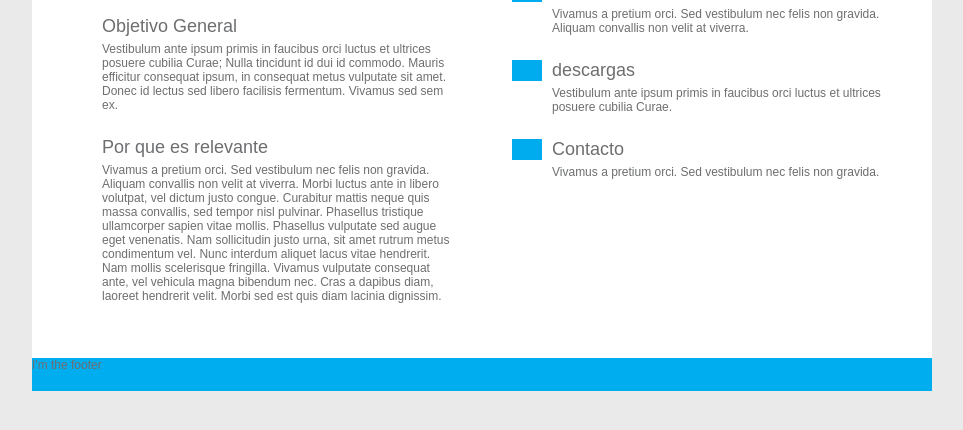
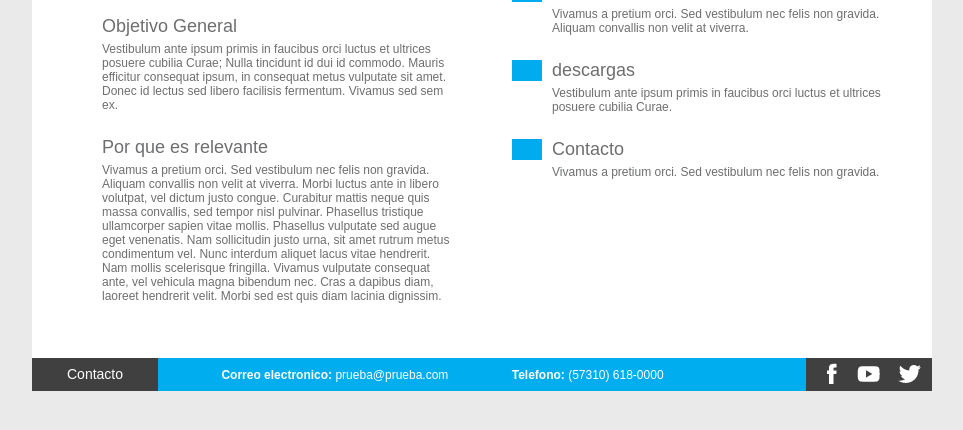
Before and after one commit to efranco89/origami_css, a plain HTML site: page index.htm in a window 1280 px wide. Shown: the part 518-948 px from the top of the page, without its empty margins (158-1121 px from the left). Drawn offline with Linux system fonts and the light colour scheme.

Commit message:
Ref finishing the footer

```diff
--- a/css/estilos.css
+++ b/css/estilos.css
@@ -191,3 +191,77 @@ nav #logo{
 .blue-bullet{
   background: url(../imagenes/bullet.jpg) no-repeat left center;
 }
+
+/* for the foother */
+
+footer > h4{
+  background-color: #404041;
+  color: #fff;
+  display: inline-block;
+  font-size: 14px;
+  font-weight: normal;
+  margin: 0;
+  padding: 8px 35px 9px;
+  position: relative;
+}
+
+footer  span {
+  color: #fff;
+  display: inline-block;
+  padding-left: 60px;
+  position: relative;
+}
+
+footer span a{
+  color: #fff;
+  text-decoration: none;
+}
+
+footer span a:hover{
+  text-decoration: underline;
+}
+
+footer div{
+  background-color: #404041;
+  display: block;
+  height: 33px;
+  padding: 0 10px;
+  position: absolute;
+  right: 0;
+  top: 0;
+}
+
+footer div a{
+  position: relative;
+  display: inline-block;
+  width: 33px;
+  height: 33px;
+  text-indent: 100px;
+  overflow: hidden;
+  background-image: url(../imagenes/iconos-sociales.png);
+  background-repeat: no-repeat;
+}
+
+footer div #facebook{
+  background-position: 11px 5px;
+}
+
+footer div #facebook:hover{
+  background-position: 11px -28px;
+}
+
+footer div #youtube{
+  background-position: -40px 5px;
+}
+
+footer div #youtube:hover{
+  background-position: -40px -28px;
+}
+
+footer div #twitter{
+  background-position: -85px 5px;
+}
+
+footer div #twitter:hover{
+  background-position: -85px -28px;
+}
--- a/index.htm
+++ b/index.htm
@@ -121,7 +121,18 @@
         </div>
       </div>
       <footer>
-        I'm the footer
+        <h4>Contacto</h4>
+        <span>
+          <strong>Correo electronico:</strong> <a href="mailto:prueba@prueba.com">prueba@prueba.com</a>
+        </span>
+        <span>
+          <strong>Telefono:</strong> (57310) 618-0000
+        </span>
+        <div>
+          <a href="#" id="facebook">Facebook</a>
+          <a href="#" id="youtube">Youtube</a>
+          <a href="#" id="twitter">Twitter</a>
+        </div>
       </footer>
     </div>
   </body>
```
